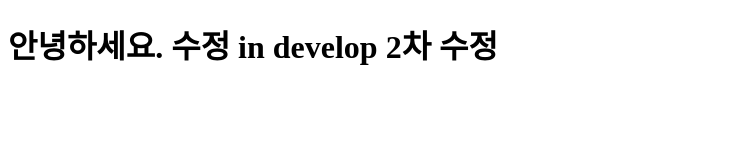
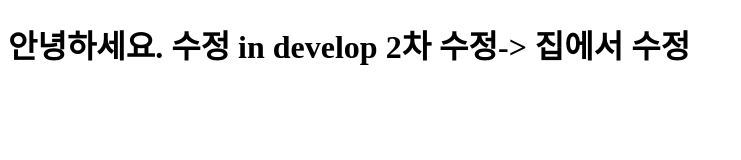
Before and after one commit to ohyouha/ezen_personal_20260226, a plain HTML site: page index.html in a window 1280 px wide. Shown: the whole page, without its empty margins (0-741 px from the left). Drawn offline with Linux system fonts and the light colour scheme.

Commit message:
집에서 수정

```diff
--- a/index.html
+++ b/index.html
@@ -6,6 +6,6 @@
     <title>Git person project</title>
 </head>
 <body>
-    <h1>안녕하세요. 수정 in develop 2차 수정</h1>
+    <h1>안녕하세요. 수정 in develop 2차 수정-> 집에서 수정</h1>
 </body>
 </html>
```
